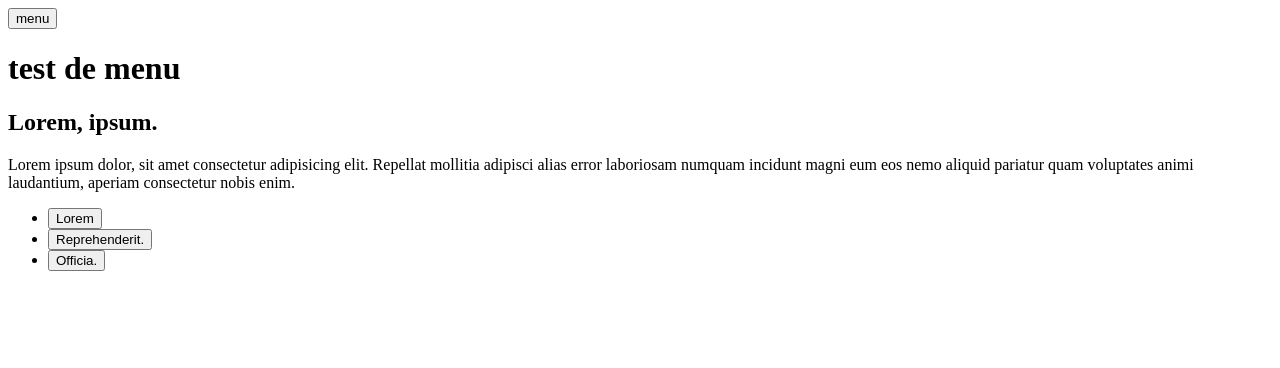
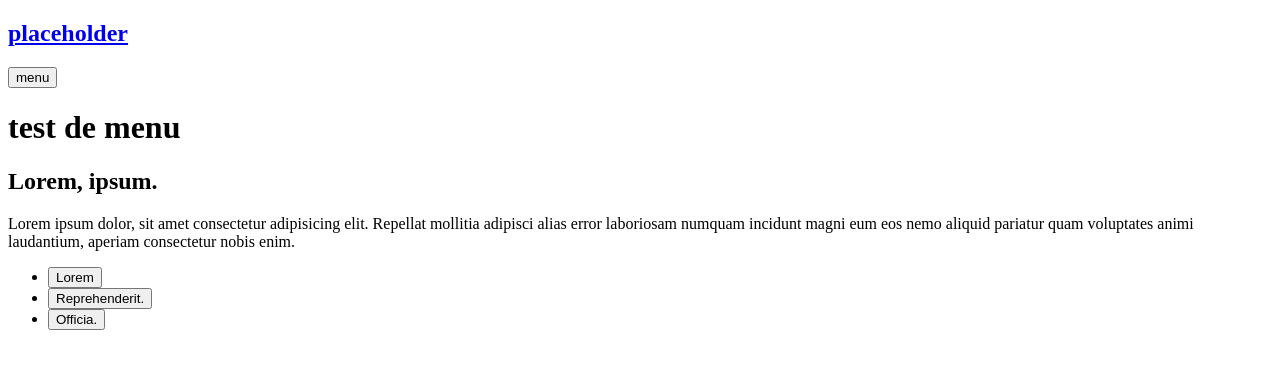
Before and after one commit to MMI-SAE-105/2022-r113-tp2-menu-alpinejs-SamiGmmi1a, a website: page index.html in a window 1280 px wide. Drawn offline with nearby package versions, Linux system fonts and the light colour scheme.

Commit message:
placeholder

```diff
--- a/index.html
+++ b/index.html
@@ -30,6 +30,11 @@
     </style>
   </head>
   <body>
+    <nav class="navbar">
+      <a href="#">
+        <h1 class="logo_title">placeholder</h1>
+      </a>
+    </nav>
     <!-- https://emmet.io/ -->
     <!-- header>h1{Test de menu} -->
     <header>
```
